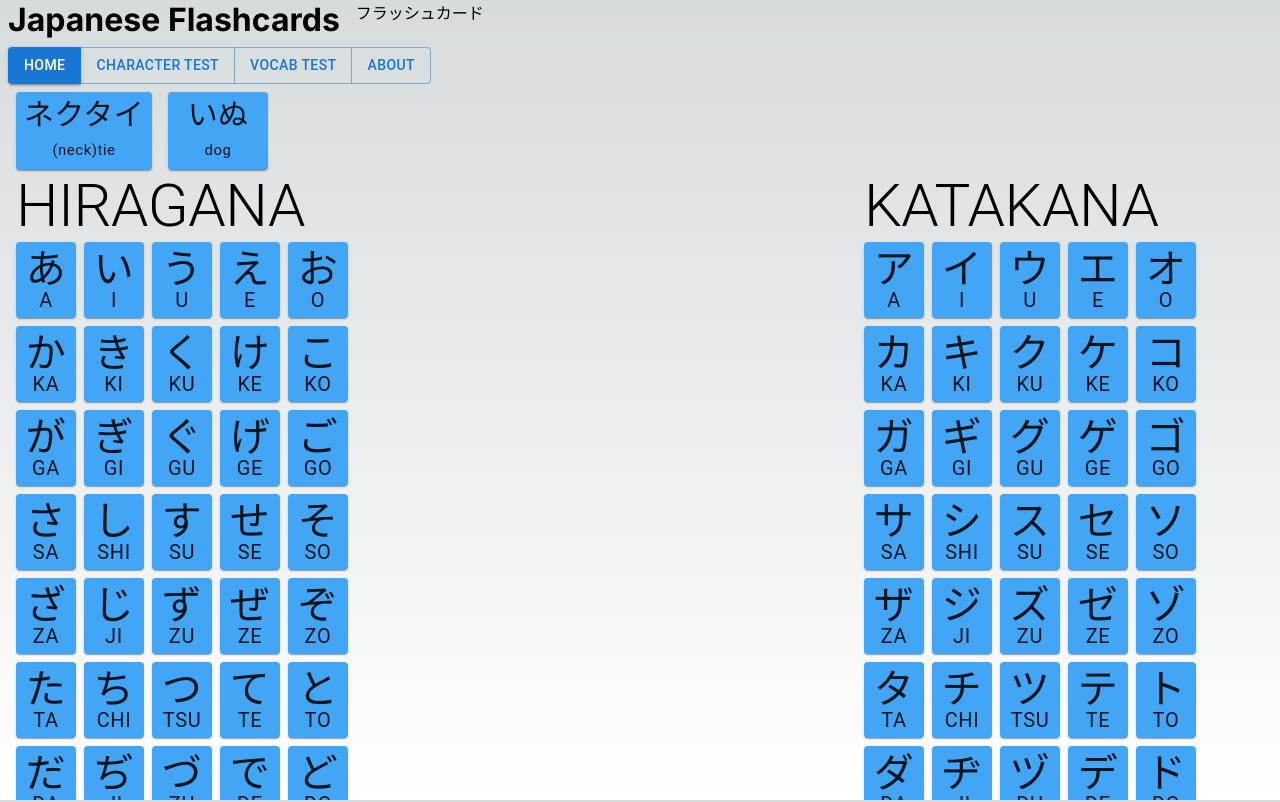
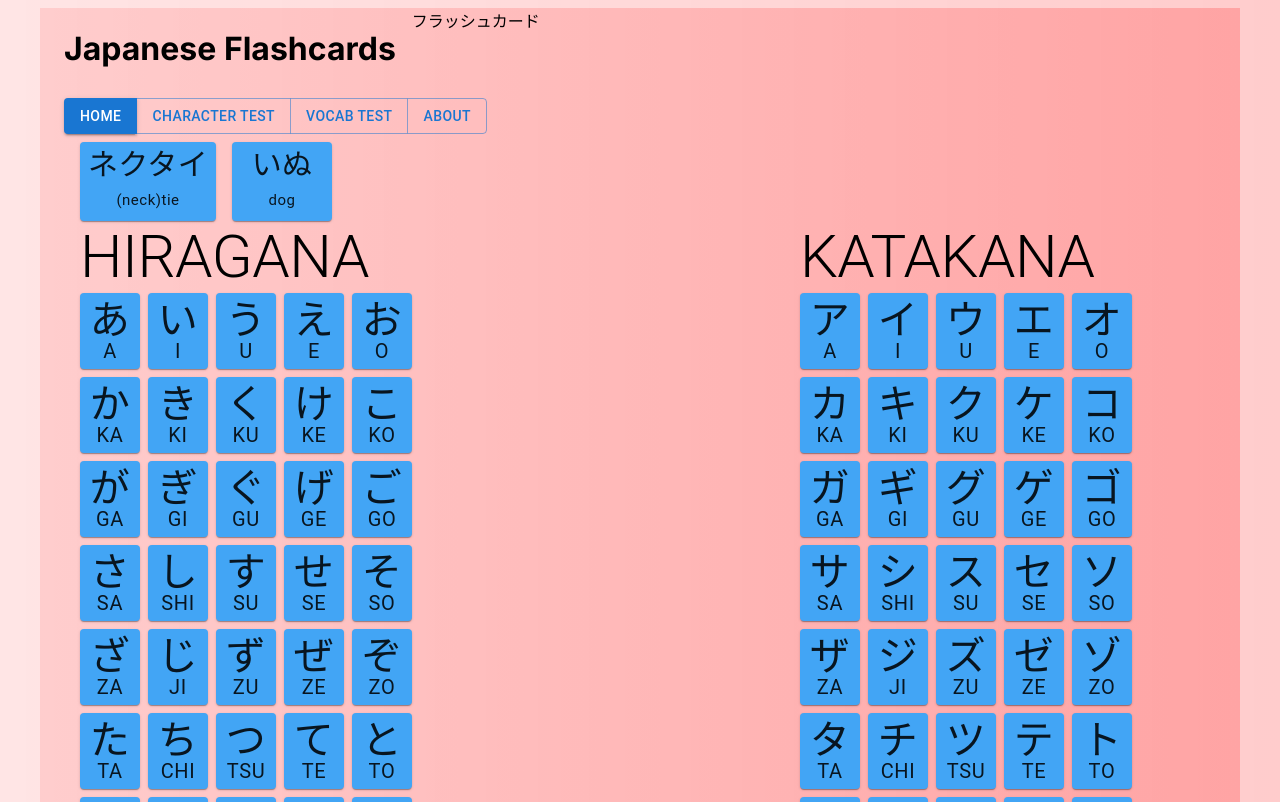
Before and after one commit to dblatcher/japanese-flashcard, a Next.js app: page / in a window 1280 px wide. Shown: the top 802 px of the page. Built offline with nearby package versions, Linux system fonts and the light colour scheme.

Commit message:
fix styling

```diff
--- a/src/app/globals.css
+++ b/src/app/globals.css
@@ -1,107 +1,7 @@
-:root {
-  --max-width: 1100px;
-  --border-radius: 12px;
-  --font-mono: ui-monospace, Menlo, Monaco, "Cascadia Mono", "Segoe UI Mono",
-    "Roboto Mono", "Oxygen Mono", "Ubuntu Monospace", "Source Code Pro",
-    "Fira Mono", "Droid Sans Mono", "Courier New", monospace;
-
-  --foreground-rgb: 0, 0, 0;
-  --background-start-rgb: 214, 219, 220;
-  --background-end-rgb: 255, 255, 255;
-
-  --primary-glow: conic-gradient(
-    from 180deg at 50% 50%,
-    #16abff33 0deg,
-    #0885ff33 55deg,
-    #54d6ff33 120deg,
-    #0071ff33 160deg,
-    transparent 360deg
-  );
-  --secondary-glow: radial-gradient(
-    rgba(255, 255, 255, 1),
-    rgba(255, 255, 255, 0)
-  );
-
-  --tile-start-rgb: 239, 245, 249;
-  --tile-end-rgb: 228, 232, 233;
-  --tile-border: conic-gradient(
-    #00000080,
-    #00000040,
-    #00000030,
-    #00000020,
-    #00000010,
-    #00000010,
-    #00000080
-  );
-
-  --callout-rgb: 238, 240, 241;
-  --callout-border-rgb: 172, 175, 176;
-  --card-rgb: 180, 185, 188;
-  --card-border-rgb: 131, 134, 135;
+body {
+  background: linear-gradient(
+      to left,
+      rgba(255,0,0,.2),
+      rgba(255,0,0,.1)
+    )
 }
-
-@media (prefers-color-scheme: dark) {
-  :root {
-    --foreground-rgb: 255, 255, 255;
-    --background-start-rgb: 0, 0, 0;
-    --background-end-rgb: 0, 0, 0;
-
-    --primary-glow: radial-gradient(rgba(1, 65, 255, 0.4), rgba(1, 65, 255, 0));
-    --secondary-glow: linear-gradient(
-      to bottom right,
-      rgba(1, 65, 255, 0),
-      rgba(1, 65, 255, 0),
-      rgba(1, 65, 255, 0.3)
-    );
-
-    --tile-start-rgb: 2, 13, 46;
-    --tile-end-rgb: 2, 5, 19;
-    --tile-border: conic-gradient(
-      #ffffff80,
-      #ffffff40,
-      #ffffff30,
-      #ffffff20,
-      #ffffff10,
-      #ffffff10,
-      #ffffff80
-    );
-
-    --callout-rgb: 20, 20, 20;
-    --callout-border-rgb: 108, 108, 108;
-    --card-rgb: 100, 100, 100;
-    --card-border-rgb: 200, 200, 200;
-  }
-}
-
-* {
-  box-sizing: border-box;
-  padding: 0;
-  margin: 0;
-}
-
-html,
-body {
-  max-width: 100vw;
-  overflow-x: hidden;
-}
-
-body {
-  color: rgb(var(--foreground-rgb));
-  background: linear-gradient(
-      to bottom,
-      transparent,
-      rgb(var(--background-end-rgb))
-    )
-    rgb(var(--background-start-rgb));
-}
-
-a {
-  color: inherit;
-  text-decoration: none;
-}
-
-@media (prefers-color-scheme: dark) {
-  html {
-    color-scheme: dark;
-  }
-}
--- a/src/app/layout.tsx
+++ b/src/app/layout.tsx
@@ -1,9 +1,8 @@
 import { PageHeader } from "@/components/layout/PageHeader";
-import { CssBaseline } from "@mui/material";
+import { Container } from "@mui/material";
 import type { Metadata, Viewport } from "next";
 import { Inter } from "next/font/google";
-import { CSSProperties } from "react";
-import "./globals.css";
+import "./globals.css"
 
 const inter = Inter({ subsets: ["latin"] });
 
@@ -28,25 +27,16 @@ export const metadata: Metadata = {
     { rel: "icon", url: "icons/icon-128x128.png" },
   ],
 
-
 };
 
 export const viewport: Viewport = {
-  themeColor: [{ media: "(prefers-color-scheme: dark)", color: "#fff" }],
+  // themeColor: [{ media: "(prefers-color-scheme: dark)", color: "#fff" }],
   minimumScale: 1,
   initialScale: 1,
   width: 'device-width',
   viewportFit: 'cover',
   // "minimum-scale=1, initial-scale=1, width=device-width, shrink-to-fit=no, viewport-fit=cover",
 }
-
-const layoutStyle: CSSProperties = {
-  display: 'flex',
-  flexDirection: 'column',
-  height: '100vh',
-}
-
-CssBaseline
 
 export default function RootLayout({
   children,
@@ -55,10 +45,16 @@ export default function RootLayout({
 }>) {
   return (
     <html lang="en">
-      <body className={inter.className} style={layoutStyle}>
+      <Container component={'body'} className={inter.className}
+        sx={{
+          display: 'flex',
+          flexDirection: 'column',
+          marginY: 0,
+          height: '100vh'
+        }}>
         <PageHeader />
         {children}
-      </body>
+      </Container>
     </html>
   );
 }
--- a/src/components/layout/PageHeader.tsx
+++ b/src/components/layout/PageHeader.tsx
@@ -7,7 +7,6 @@ export const PageHeader: React.FunctionComponent = () => {
     return (
         <Stack component={'header'}
             spacing={1}
-            paddingX={1}
             paddingBottom={1}
         >
             <Box display={'flex'} gap={2}>
```
